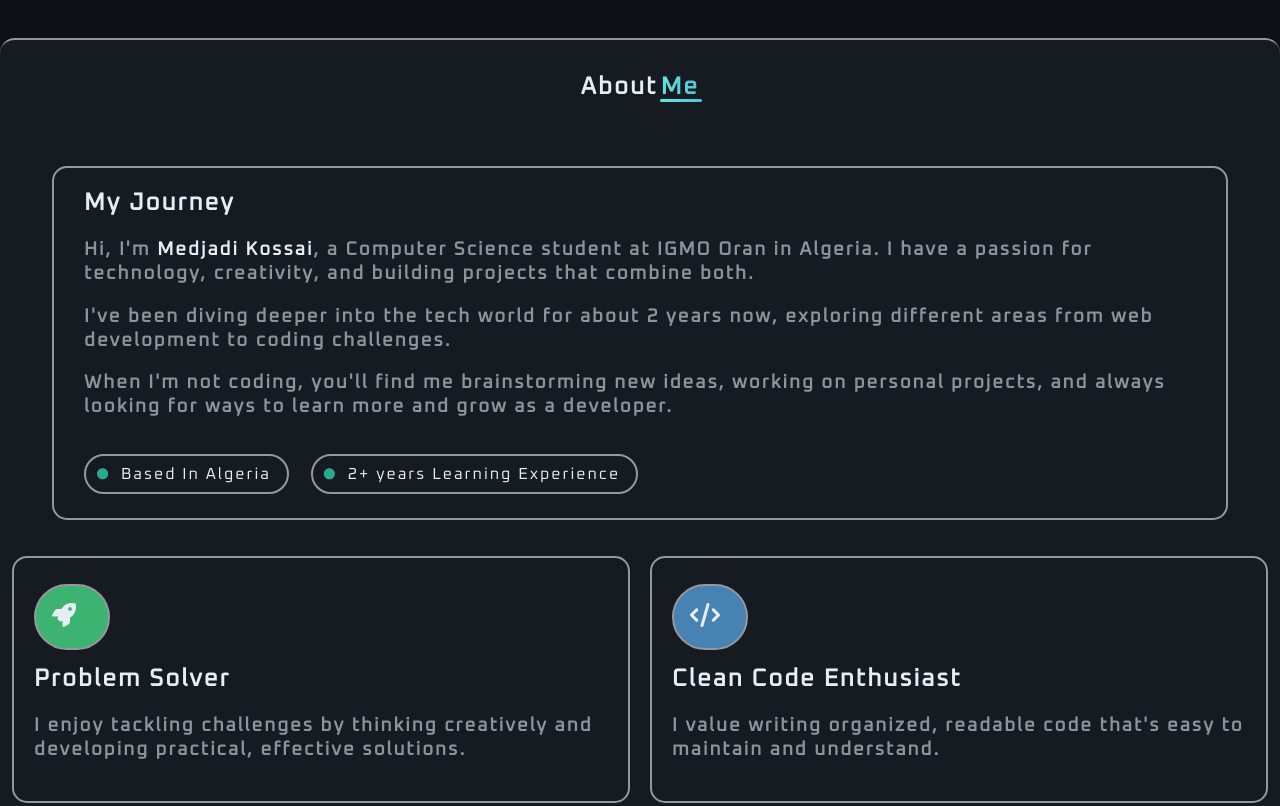
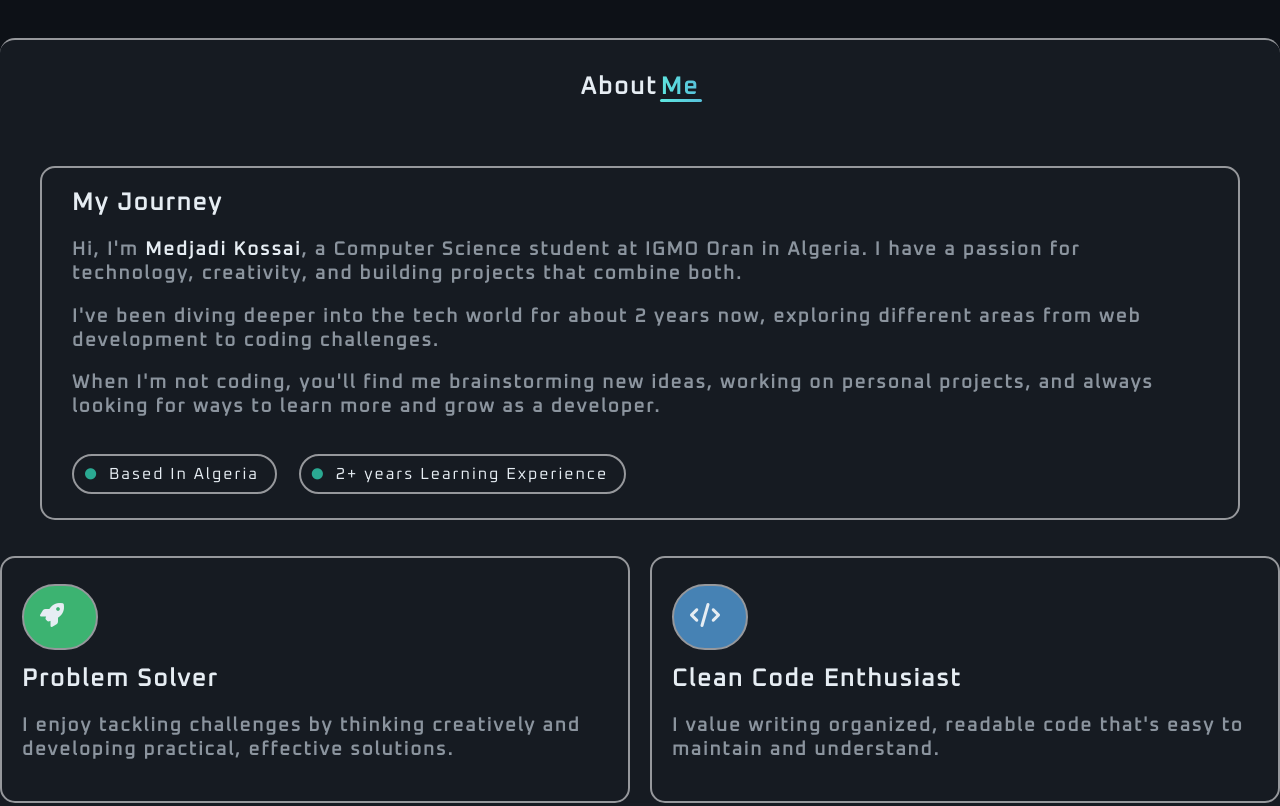
Before and after one commit to notkossai/my-portfolio, a plain HTML site: page docs/index.html in a window 1280 px wide. Shown: the part 820-1626 px from the top of the page. Drawn offline with Linux system fonts and the light colour scheme; a web font is replaced by a local one.

Commit message:
Update style.css

```diff
--- a/docs/style.css
+++ b/docs/style.css
@@ -692,7 +692,7 @@ span#highlited-text{
     position: relative;
     left: 50%;
     transform: translateX(-50%);
-    padding: 0px 12px;
+    /*padding: 0px 12px;*/
     margin-bottom: 15rem;  /*FIX*/
     text-align: centre ;             /*TEST*/
 }
@@ -706,6 +706,7 @@ span#highlited-text{
     left: 50%;
     transform: translateX(-50%);
     color: var(--primaryText);
+    text-align: centre ;             /*TEST*/
 }
 
 .strength h3{
```
